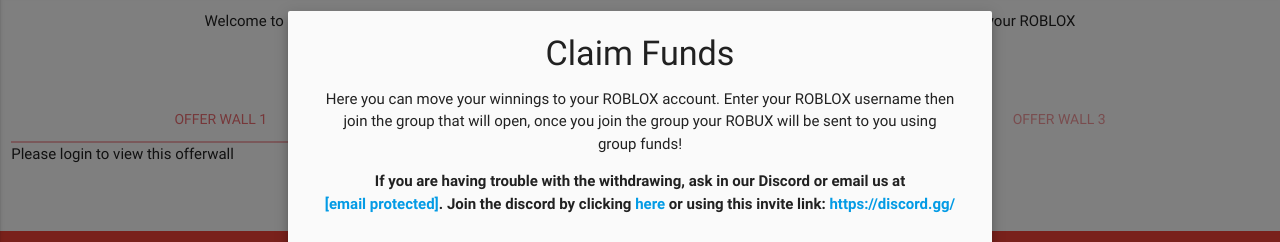
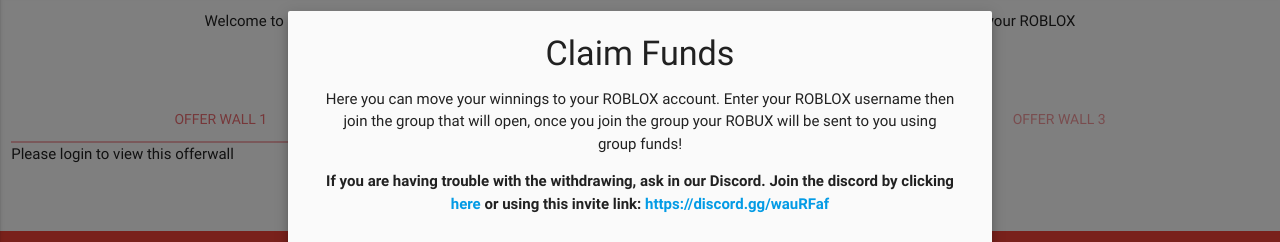
Before and after one commit to earnrewards/earnrewards.github.io, a plain HTML site: page index.html in a window 1280 px wide. Both pictures are taken after a click on the link "CLAIM FUNDS". Shown: the part 69-311 px from the top of the page. Drawn offline with nearby package versions, Linux system fonts and the light colour scheme; a script that the page names is missing.

Commit message:
Update index.html

```diff
--- a/index.html
+++ b/index.html
@@ -321,7 +321,7 @@
                 <div class="col s12 center">
                     <h4>Claim Funds</h4>
                     <p>Here you can move your winnings to your ROBLOX account. Enter your ROBLOX username then join the group that will open, once you join the group your ROBUX will be sent to you using group funds!</p>
-                    <p><b>If you are having trouble with the withdrawing, ask in our Discord or email us at <a href="/cdn-cgi/l/email-protection#43202c2d37222037032f3a376d253a2a"><span class="__cf_email__" data-cfemail="2e4d41405a4f4d5a6e42575a00485747">[email&#160;protected]</span></a>. Join the discord by clicking <a href="https://discord.gg/NNKgsuY">here</a> or using this invite link: <a href="https://discord.gg/NNKgsuY">https://discord.gg/</a></b></p>
+                    <p><b>If you are having trouble with the withdrawing, ask in our Discord. Join the discord by clicking <a href="https://discord.gg/wauRFaf">here</a> or using this invite link: <a href="https://discord.gg/wauRFaf">https://discord.gg/wauRFaf</a></b></p>
                 </div>
                 <div class="col s6 right">
                     <div class="input-field">
```
